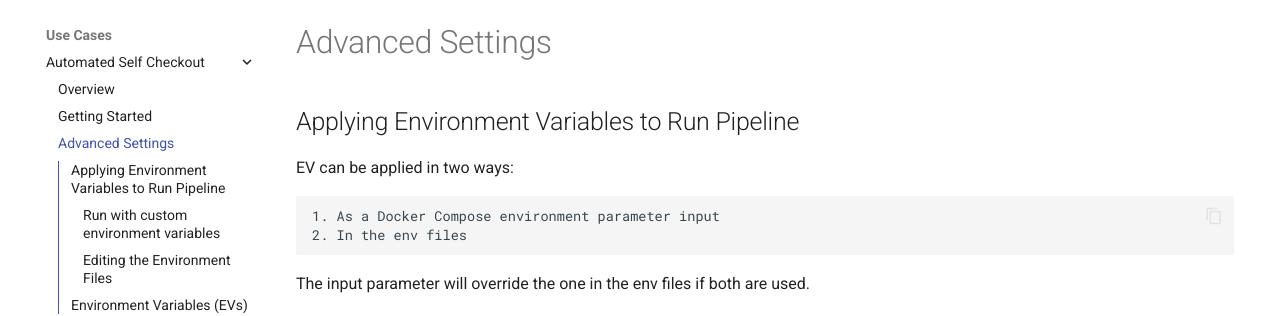
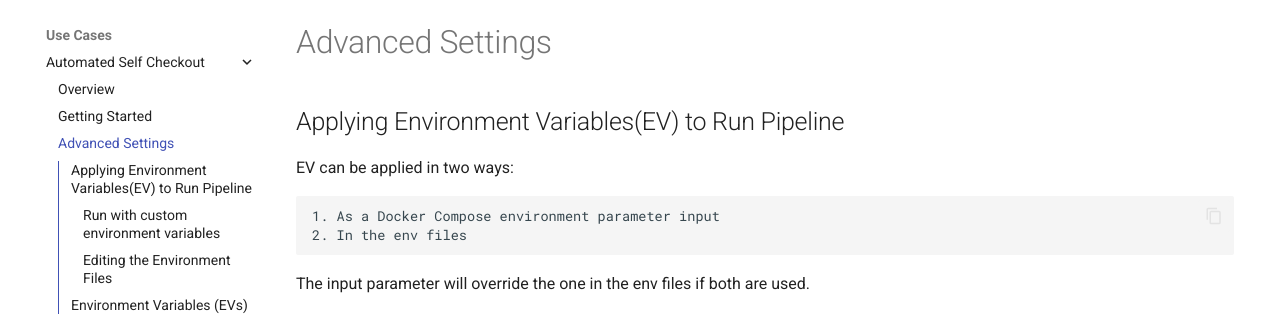
Before and after one commit to intel-retail/documentation, an MkDocs documentation site: the page built from docs_src/use-cases/automated-self-checkout/advanced.md, in a window 1280 px wide and 900 px high. Shown: the part 124-440 px from the top of the window. Built offline with MkDocs 1.6.1 and Material for MkDocs 9.7.7, drawn with Linux system fonts in a browser that asks for light colours; comment, search, counter and statistics services are not loaded; the version menu is left out.

```diff
--- a/docs_src/use-cases/automated-self-checkout/advanced.md
+++ b/docs_src/use-cases/automated-self-checkout/advanced.md
@@ -1,6 +1,6 @@
 # Advanced Settings
 
-## Applying Environment Variables to Run Pipeline
+## Applying Environment Variables(EV) to Run Pipeline
 
 EV can be applied in two ways:
 
```
